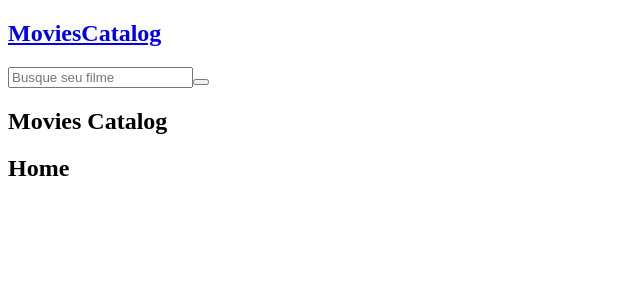
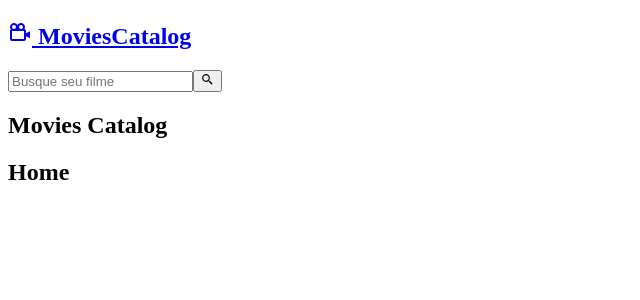
Before and after one commit to euluisdev/movie-catalog-react, a React (Vite) app: page / in a window 1280 px wide. Shown: the top 300 px of the page, without its empty margins (0-640 px from the left). Built offline with nearby package versions, Linux system fonts and the light colour scheme.

Commit message:
icons from the react-icons-Bi lib werw imported

```diff
--- a/src/components/NavBar.jsx
+++ b/src/components/NavBar.jsx
@@ -1,15 +1,20 @@
 import { Link } from "react-router-dom";
+import { BiCameraMovie, BiSearchAlt2 } from "react-icons/bi";
 
 const NavBar = () => {
 
     return (
         <nav id="navbar">
             <h2>
-                <Link to='/'>MoviesCatalog</Link>
+                <Link to='/'>
+                    <BiCameraMovie /> MoviesCatalog
+                </Link>
             </h2>
             <form>
                 <input type="text" placeholder="Busque seu filme" />
-                <button type="submit"></button>
+                <button type="submit">
+                    <BiSearchAlt2 />
+                </button>
             </form>
         </nav>
     )
```
